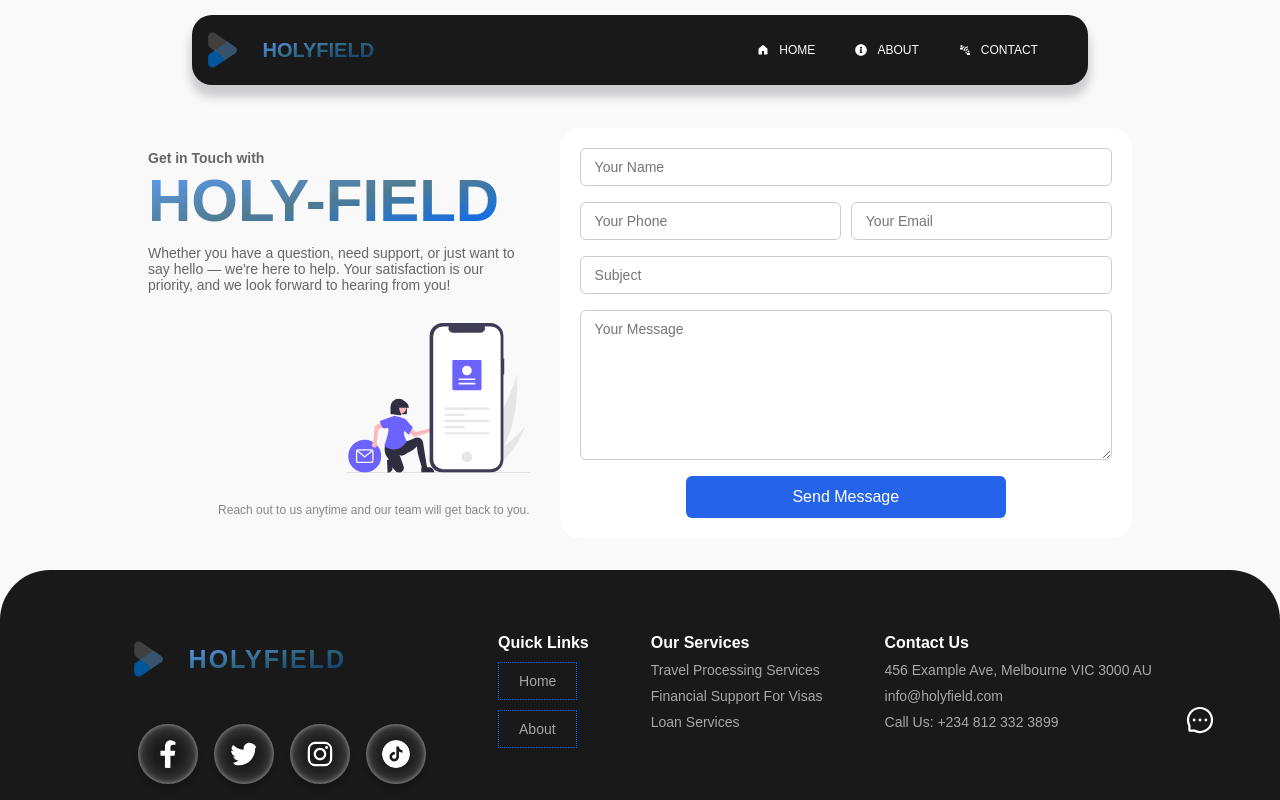
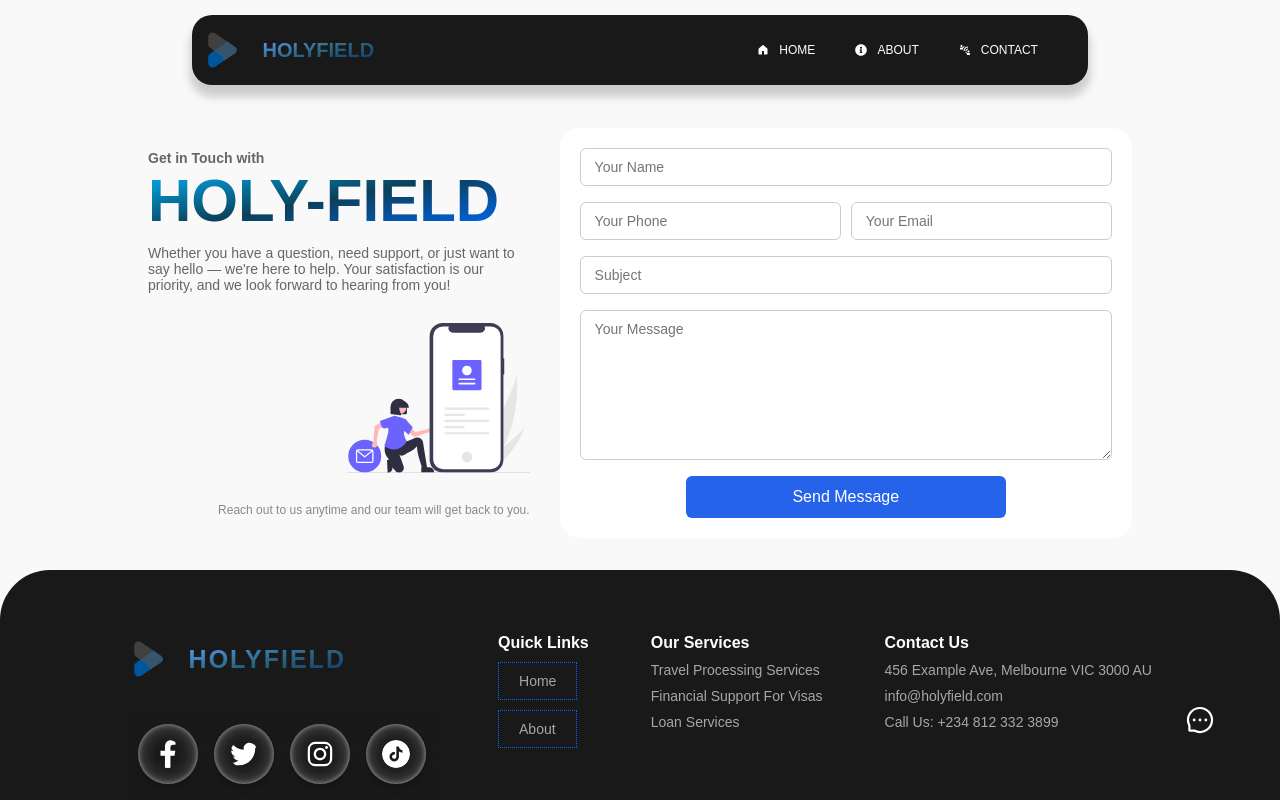
Before and after one commit to nehldotjs/holyfield, a React (Create React App) app: page /contact-us in a window 1280 px wide. Shown: the top 800 px of the page. Built offline with nearby package versions, Linux system fonts and the light colour scheme.

Commit message:
new commit

```diff
--- a/package.json
+++ b/package.json
@@ -20,6 +20,7 @@
     "react-toastify": "^11.0.5",
     "slick-carousel": "^1.8.1",
     "styled-components": "^6.1.19",
+    "three": "^0.178.0",
     "web-vitals": "^2.1.4"
   },
   "scripts": {
--- a/src/Components/Contact.js
+++ b/src/Components/Contact.js
@@ -94,7 +94,8 @@ export default function ContactPage() {
     }
   };
 
-  return (
+  return (<>
+
     <div className="contact-form-container fade-in">
       <div className="contact-svg-wrapper">
         <div className="contact-write-up">
@@ -179,6 +180,10 @@ export default function ContactPage() {
               </button>
             </form>}
       </div>
+
+
     </div>
+
+    </>
   );
 }
--- a/src/styles/contact.css
+++ b/src/styles/contact.css
@@ -38,8 +38,8 @@
 
     text-transform: uppercase;
     font-weight: 900;
-    background: linear-gradient(to bottom right, #5c9efa,
-            #33667eda, #006aff);
+    background: linear-gradient(to top left, #006aff,
+            #0b4058, #00b7ff);
     /* Choose your gradient */
     -webkit-background-clip: text;
     -webkit-text-fill-color: transparent;
```
Also changed, not shown: 1 other file (tests, documents, lock files or other folders).
